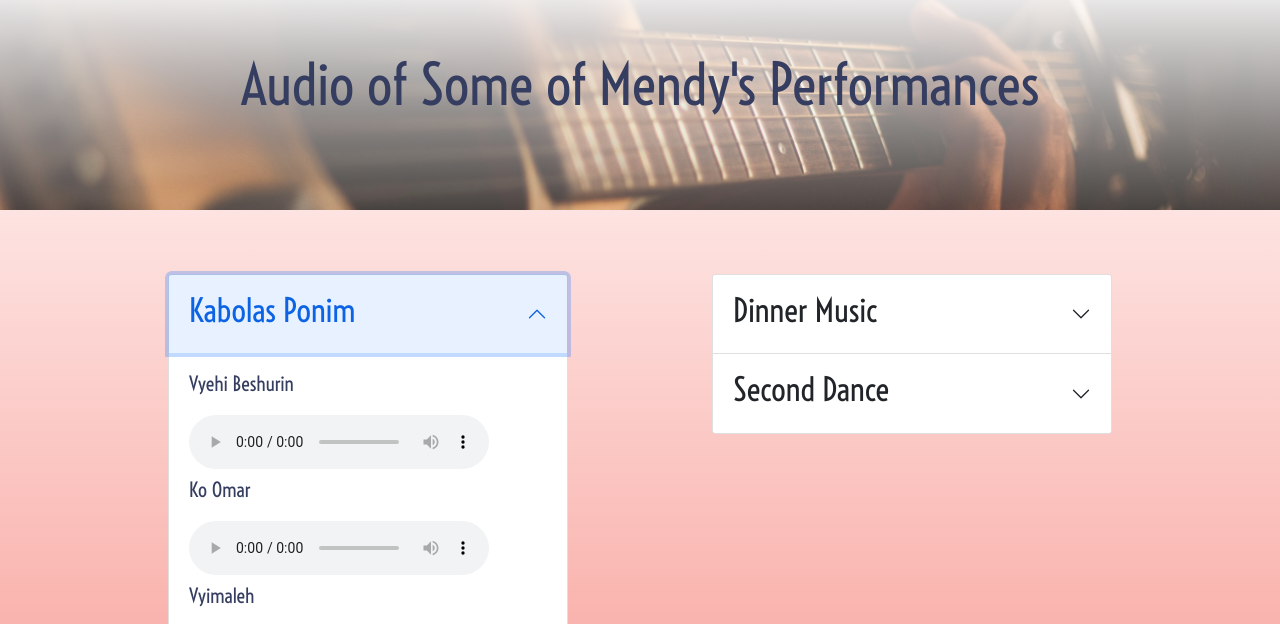
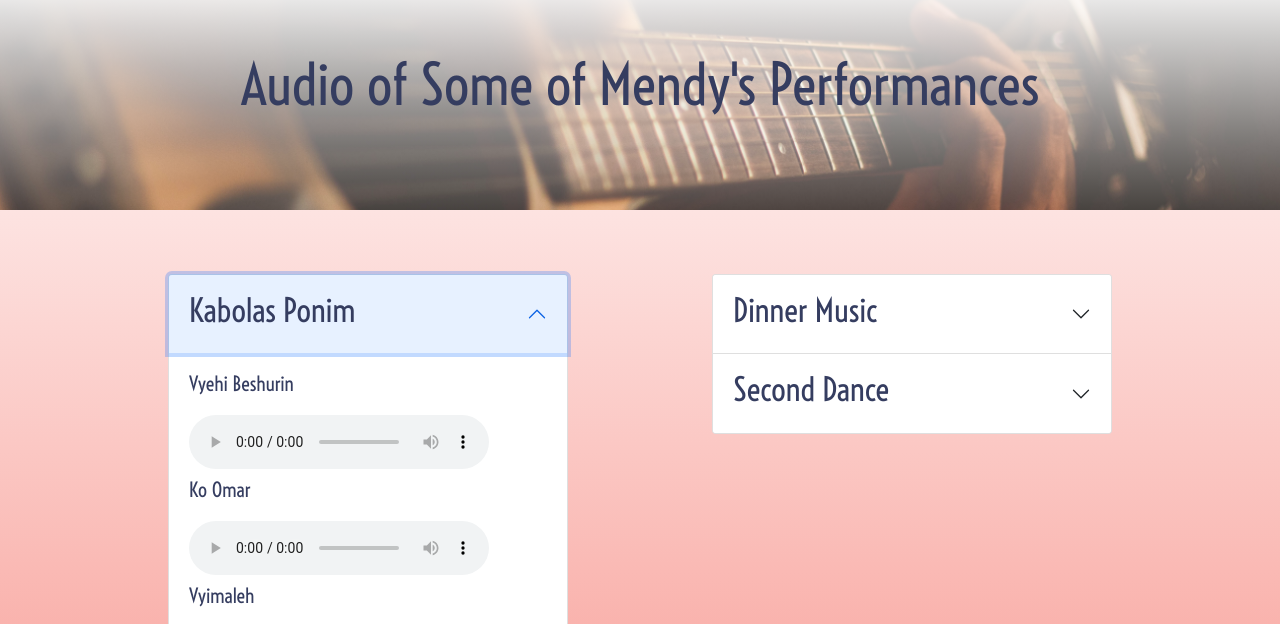
Before and after one commit to simchaschaum/mendy-wax, a plain HTML site: page pages/samples.html in a window 1280 px wide. Both pictures are taken after a click on the button "Kabolas Ponim". Shown: the part 155-779 px from the top of the page. Drawn offline with nearby package versions, Linux system fonts and the light colour scheme.

Commit message:
small change on sample page - color of letters on accordion

```diff
--- a/styles.css
+++ b/styles.css
@@ -601,6 +601,12 @@ iframe{
         min-width: 95vw
     }
 }
+.accordion-button{
+    color: var(--clr-dark)
+}
+.accordion-button:not(.collapsed){
+    color: var(--clr-dark)
+}
 
 /* Single */
 #single{
```
